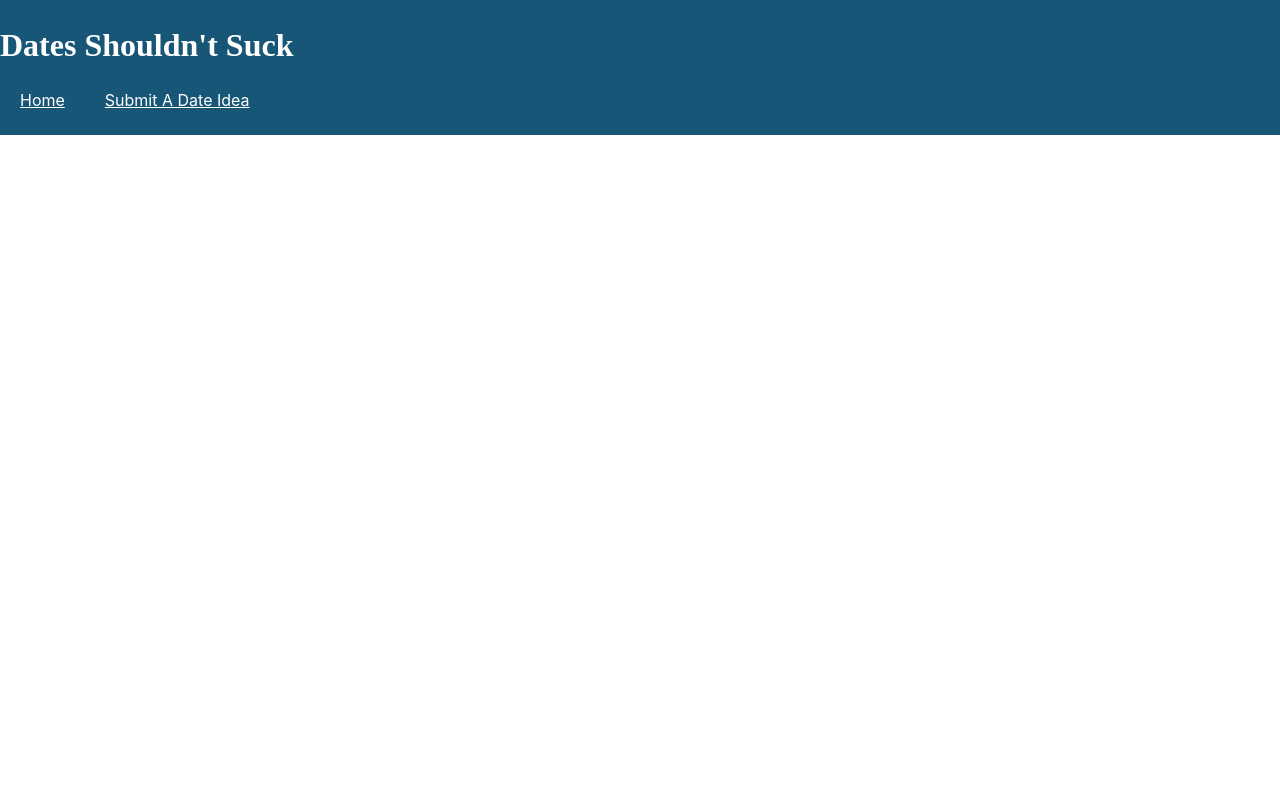
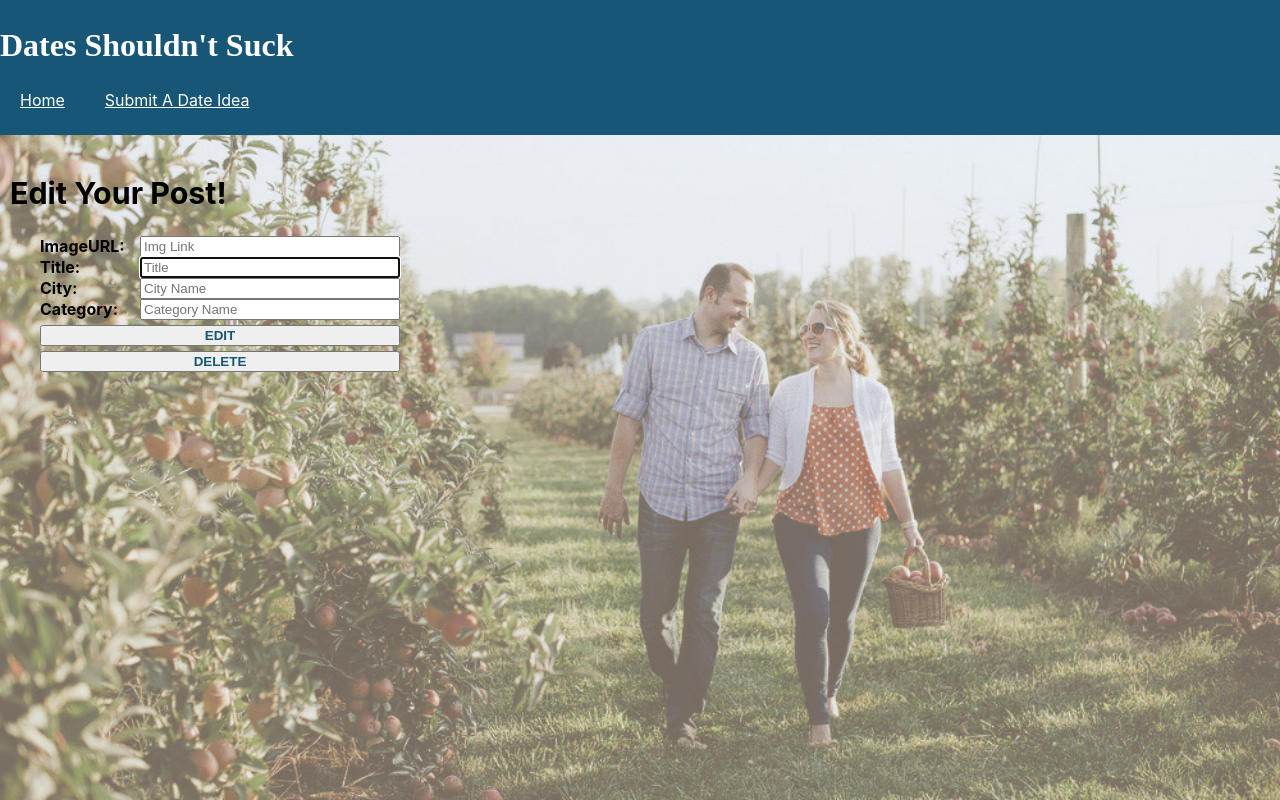
Before and after one commit to kaisha2004/Dates-Shouldnt-Suck, a React (Create React App) app in the folder client/: page /dateideas/edit/1 in a window 1280 px wide. Built offline with nearby package versions, Linux system fonts and the light colour scheme; no server answers; sample sign-in values are in the browser's storage; a web font is replaced by a local one.

Commit message:
finished css

```diff
--- a/client/src/screens/Login/Login.css
+++ b/client/src/screens/Login/Login.css
@@ -11,10 +11,29 @@
     padding-top: 150px;
 
   }
+  .logintitle {
+    color: white;
+  }
+
+  .loginbtn {
+    width: 249px;
+    color: #175676;
+    font-weight: bold;
+    font-size: 0.9rem
+
+  }
 
   .loginform {
     display: flex;
     flex-direction: column;
-    width: 500px;
+    width: 250px;
+    color: white;
+    font-weight: bold
 
   }
+
+  .registerlink {
+    margin-top: 10px;
+    color:  black;
+    font-weight: bold
+  }
--- a/client/src/screens/Login/Login.jsx
+++ b/client/src/screens/Login/Login.jsx
@@ -30,7 +30,7 @@ function Login(props) {
       >
         <label>
           Username:
-          <input
+          <input className="reginput"
             type="text"
             name="username"
             value={username}
@@ -40,7 +40,7 @@ function Login(props) {
         <br />
         <label>
           Password:
-          <input
+          <input className="reginput"
             type="password"
             name="password"
             value={password}
@@ -48,8 +48,8 @@ function Login(props) {
           />
         </label>
         <br />
-          <button>Login</button>
-          <Link to="/register">Register</Link>
+          <button className='loginbtn'>Login</button>
+          <Link to="/register" className='registerlink'>Register</Link>
         </form>
         </div>
     </div>
--- a/client/src/screens/Register/Register.css
+++ b/client/src/screens/Register/Register.css
@@ -2,8 +2,37 @@
   background-image: url('../../photos/date1.jpg');
   background-size: cover;
   background-repeat: no-repeat;
-  position: absolute;
   height: 100vh;
   width: 100vw
+  }
+
+  .regcontent {
+    padding-top: 150px;
+    width: 250px;
+  }
+
+  .regtitle{
+    color: white;
+  }
+
+
+  .regbtn {
+    width: 250px;
+    color: #175676;
+    font-weight: bold;
+    font-size: .9rem
 
   }
+
+  .regform {
+    display: flex;
+    flex-direction: column;
+    color: white;
+    font-weight: bold
+  }
+
+
+  .reginput {
+  display: inline-block;
+  float: right;
+}
--- a/client/src/screens/Register/Register.jsx
+++ b/client/src/screens/Register/Register.jsx
@@ -21,8 +21,9 @@ export default function Register(props) {
   }
   return (
     <div className="background3">
-      <h1>Please Sign-Up</h1>
-      <form
+      <div className="regcontent">
+      <h1 className='regtitle'>Please Sign-Up</h1>
+      <form className='regform'
         onSubmit={(e) => {
           e.preventDefault()
           props.registerSubmit(formData)
@@ -30,7 +31,7 @@ export default function Register(props) {
       >
         <label>
           Username:
-          <input
+          <input className="reginput"
             type="text"
             name="username"
             value={username}
@@ -40,7 +41,7 @@ export default function Register(props) {
         <br />
         <label>
           Age:
-          <input
+          <input className="reginput"
             type='integer'
             name="age"
             value={age}
@@ -50,7 +51,7 @@ export default function Register(props) {
         <br />
         <label>
           Email:
-          <input
+          <input className="reginput"
             type="text"
             name="email"
             value={email}
@@ -60,7 +61,7 @@ export default function Register(props) {
         <br />
         <label>
           Password:
-          <input
+          <input className="reginput"
             type="password"
             name="password"
             value={password}
@@ -68,8 +69,9 @@ export default function Register(props) {
           />
         </label>
         <br />
-        <button>Register</button>
+        <button className='regbtn'>Register</button>
         </form>
+        </div>
     </div>
   )
 
--- /dev/null
+++ b/client/src/screens/Update/Update.css
@@ -0,0 +1,56 @@
+.editsection{
+  background-image: url('../../photos/date9.jpg');
+  background-size: cover;
+  background-repeat: no-repeat;
+  height: 100vh;
+  width: 100vw;
+
+  }
+  .edittitle {
+    font-size: 1.9rem
+  }
+
+  .idea-edit{
+    padding-top: 150px;
+    margin-left: 10px;
+    width: 1200px;
+  }
+
+  .idea-image {
+    margin: 25px 0px;
+    width: 400px;
+    border-color: #175676;
+    border-style: solid;
+    border-width: 5px;
+  }
+
+  .edit-form {
+    display: flex;
+    flex-direction: column;
+    width: 30%;
+    margin-left: 30px;
+    color: black;
+    font-weight: bold;
+  }
+
+  .idea-edit-buttons {
+    width: 360px;
+    display: flex;
+    flex-direction: column;
+    color: #175676;
+   font-weight: bold;
+  }
+  .delete-button {
+    margin-top: 5px;
+    color: #175676;
+   font-weight: bold;
+  }
+  .edit-button {
+    margin-top: 5px;
+    color: #175676;
+   font-weight: bold
+  }
+  input {
+    float:right;
+    width: 70%;
+  }
--- a/client/src/screens/Update/Update.jsx
+++ b/client/src/screens/Update/Update.jsx
@@ -1,6 +1,7 @@
 import React, { useState, useEffect } from "react";
 import { useParams, Redirect } from "react-router-dom";
-import { getAllDateIdeas, putDateIdea, getOneDateIdea,postDateIdea, deleteDateIdea } from '../../services/date_ideas';
+import { getAllDateIdeas, putDateIdea, getOneDateIdea, postDateIdea, deleteDateIdea } from '../../services/date_ideas';
+import "./Update.css"
 
 function Update(props) {
   const [dateIdea, setDateIdea] = useState({
@@ -64,8 +65,9 @@ function Update(props) {
   }
 
   return (
-    <section>
-        <div className="idea-edit">
+    <section className="editsection">
+      <div className="idea-edit">
+        <h1 className="edittitle">Edit Your Post!</h1>
         <div className="img-container">
           {dateIdea.img_url.length > 0 && (
             <img
```
Also changed, not shown: client/src/photos/date8.jpg (added), client/src/photos/date9.jpg (added).
